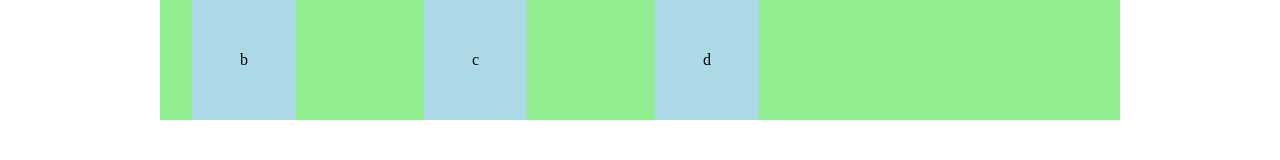
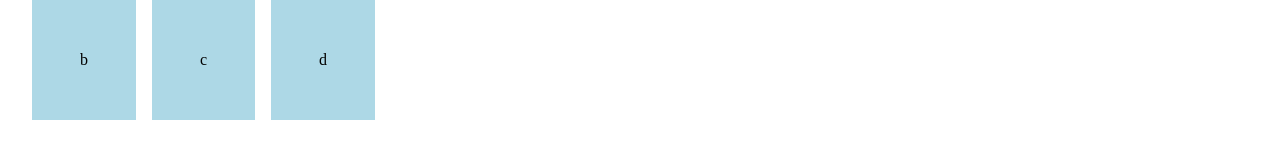
Before and after one commit to ankitbtanna/space-tour, a plain HTML site: page index.html in a window 1280 px wide. Drawn offline with Linux system fonts and the light colour scheme.

Commit message:
Resetting it back for next lesson

```diff
--- a/index.css
+++ b/index.css
@@ -79,7 +79,7 @@ html:focus-within {
 
 .container {
   padding-inline: 2em; /* left and right padding */
-  max-width: 60rem;
+  max-width: 80rem;
   margin-inline: auto; /* center the container */
 }
 
@@ -99,12 +99,3 @@ html:focus-within {
   background-color: lightblue;
   padding: 3rem;
 }
-
-.call-to-action {
-  background-color: lightgreen;
-  --gap: 2rem;
-}
-
-.call-to-action-2 {
-  --gap: 8rem;
-}
--- a/index.html
+++ b/index.html
@@ -20,7 +20,7 @@
                4. Use the .sr-only class on a div and see what happens
     ------------------------------------------ -->
 
-    <div class="container flex call-to-action-2 call-to-action">
+    <div class="container flex">
       <div class="box sr-only">a</div>
       <div class="box">b</div>
       <div class="box">c</div>
```
